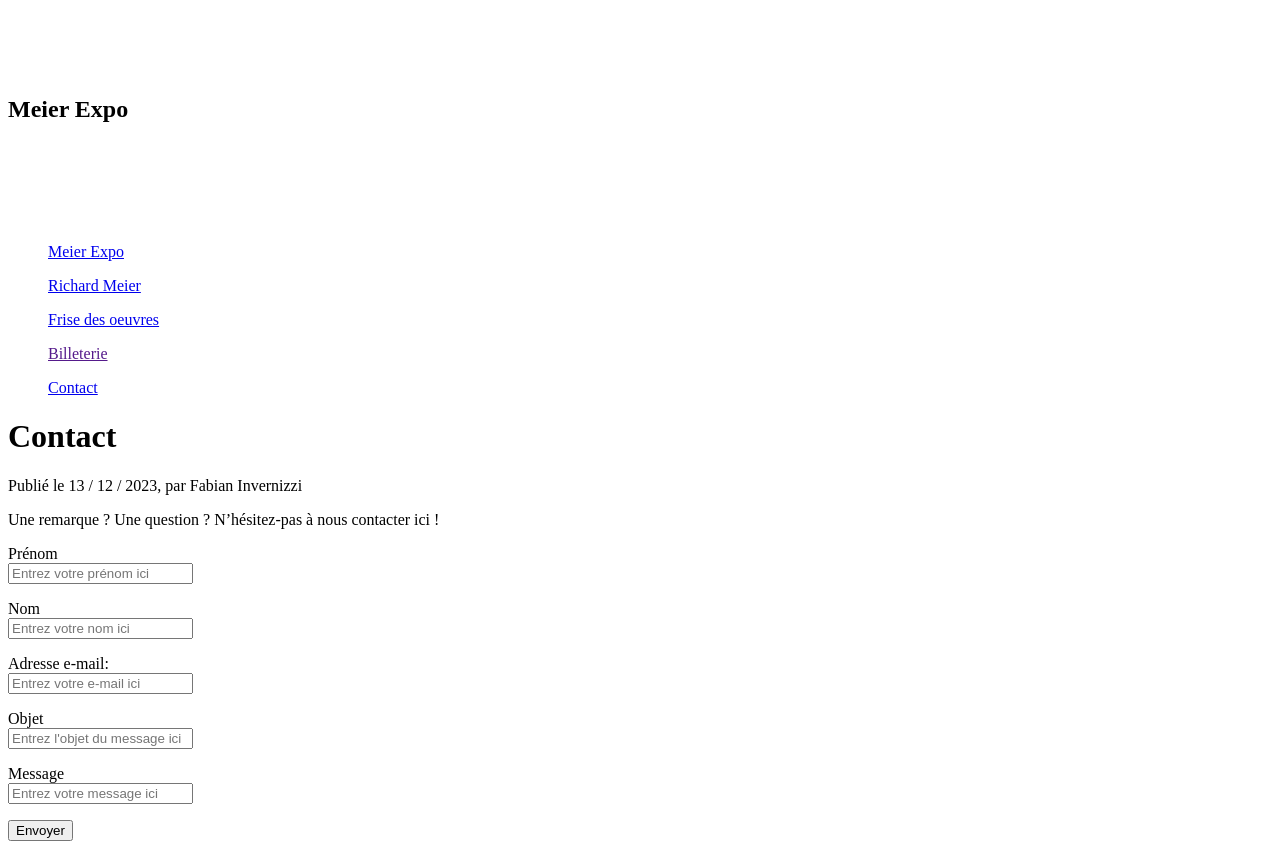
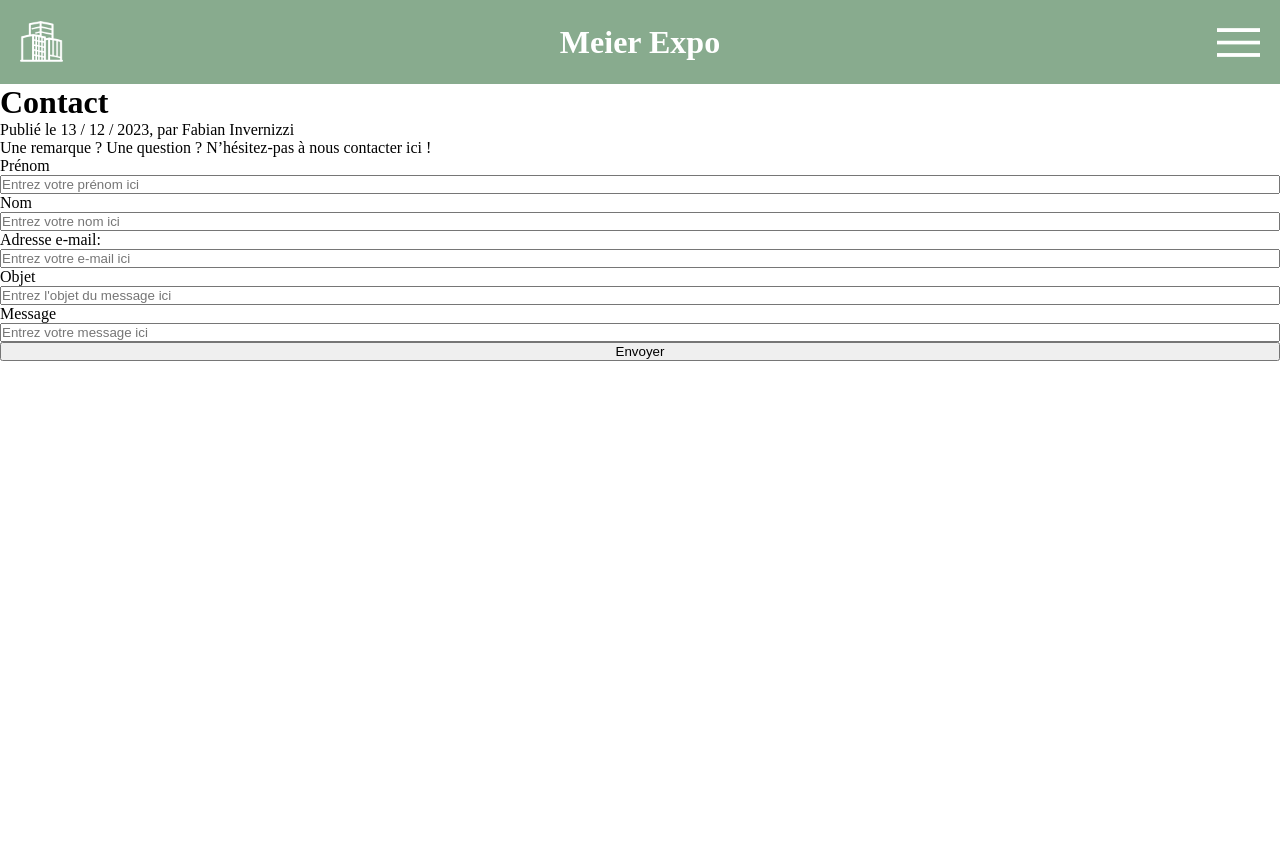
Before and after one commit to MMI-SAE-105/2023-sae-105-Invernizzi-Fabian, a plain HTML site: page Contact.html in a window 1280 px wide. After the commit the page ends 800 px from the top, so only its background shows below. Drawn offline with nearby package versions, Linux system fonts and the light colour scheme.

Commit message:
changement fr et ajout x-data

```diff
--- a/Contact.html
+++ b/Contact.html
@@ -1,9 +1,12 @@
 <!DOCTYPE html>
-<html lang="en">
+<html lang="fr" x-data="{menuIsOpen : false}" :class="{noscroll:menuIsOpen,}">
 <head>
     <meta charset="UTF-8">
     <meta name="viewport" content="width=device-width, initial-scale=1.0">
     <title>Contact</title>
+    <link rel="stylesheet" href="src/css/style.css" />
+    <link href="https://fonts.googleapis.com/css2?family=Montserrat:wght@200;300;400;700&display=swap" rel="stylesheet">
+    <script defer src="https://unpkg.com/alpinejs"></script>
 </head>
 <body>
     <header class="header_principal">
```
Also changed, not shown: Frise.html (+4 -1 lines), Richard_Meier.html (+4 -1 lines).
